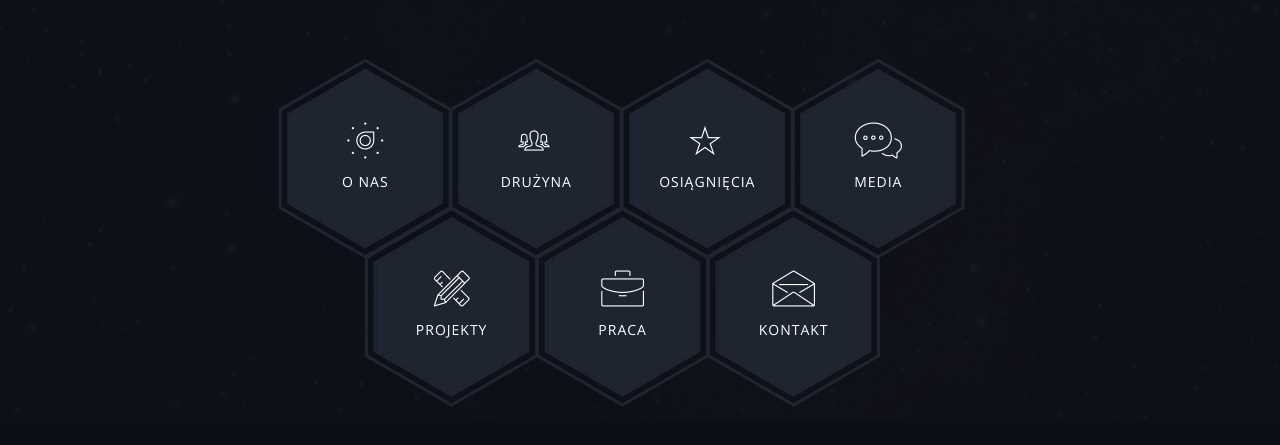
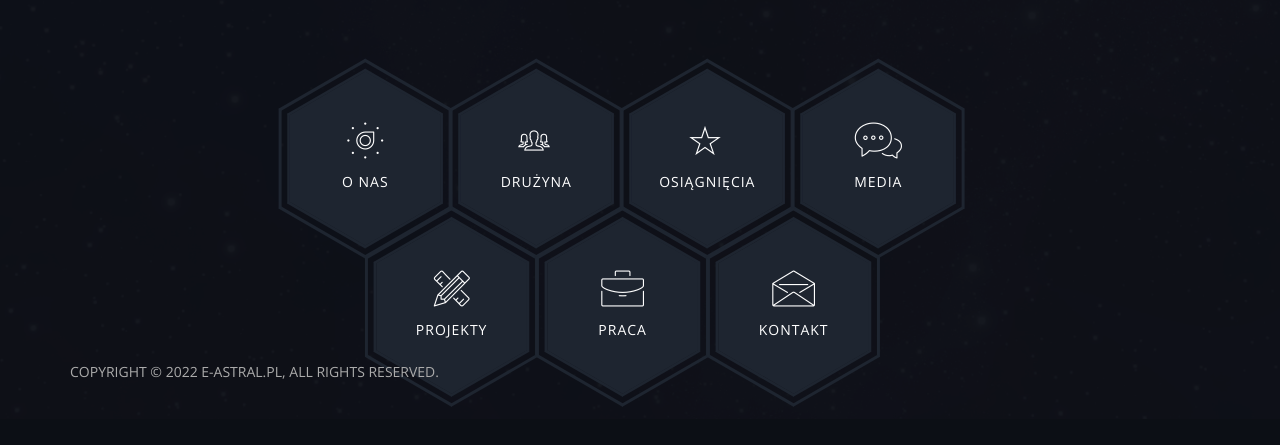
Before and after one commit to agdavv/astral, a website: page index.html in a window 1280 px wide. Shown: the part 381-826 px from the top of the page. Drawn offline with nearby package versions, Linux system fonts and the light colour scheme; files whose address does not match are found by name.

Commit message:
Update index.html

```diff
--- a/index.html
+++ b/index.html
@@ -229,11 +229,12 @@ img:hover {
 
                         </div> <!-- /.row -->
                     </div> <!-- /.container -->
- <nav class="page-nav clear">
+
+                    <nav class="page-nav clear">
                         <div class="container">
                             <div class="flex flex-middle space-between">
 
-
+                                <span class="copyright hidden-xs">Copyright &copy; 2022 e-astral.pl, All Rights Reserved.</span>
 
                             </div>
                         </div>
```
